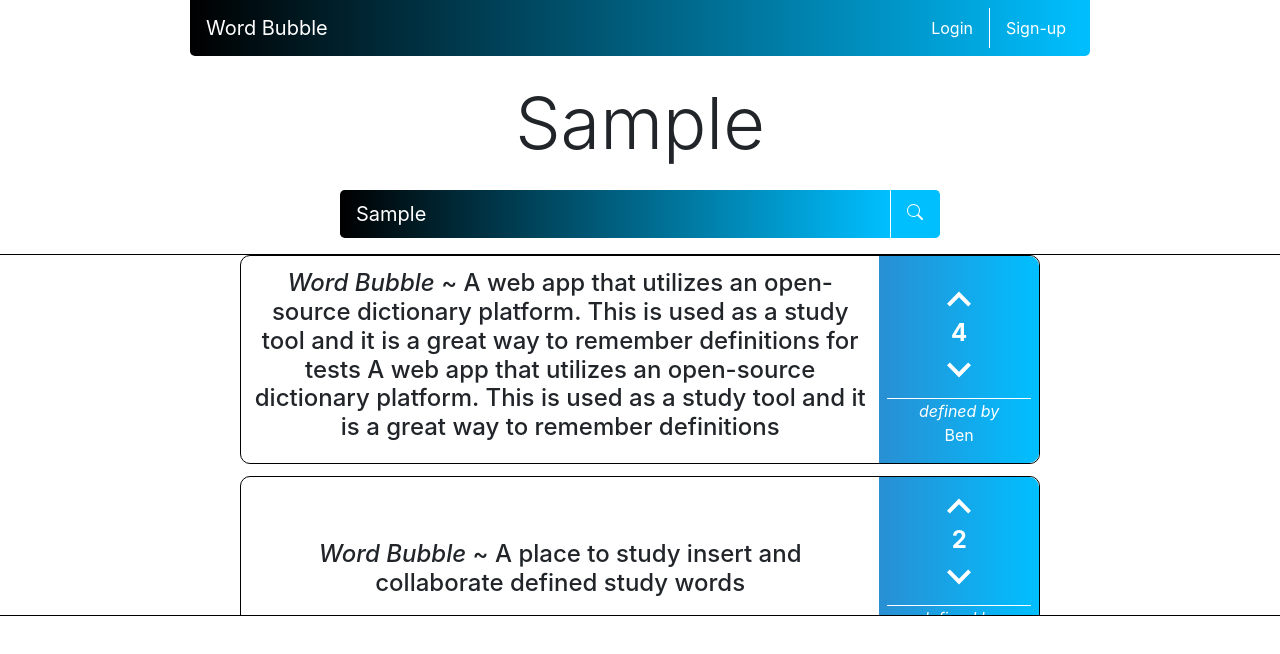
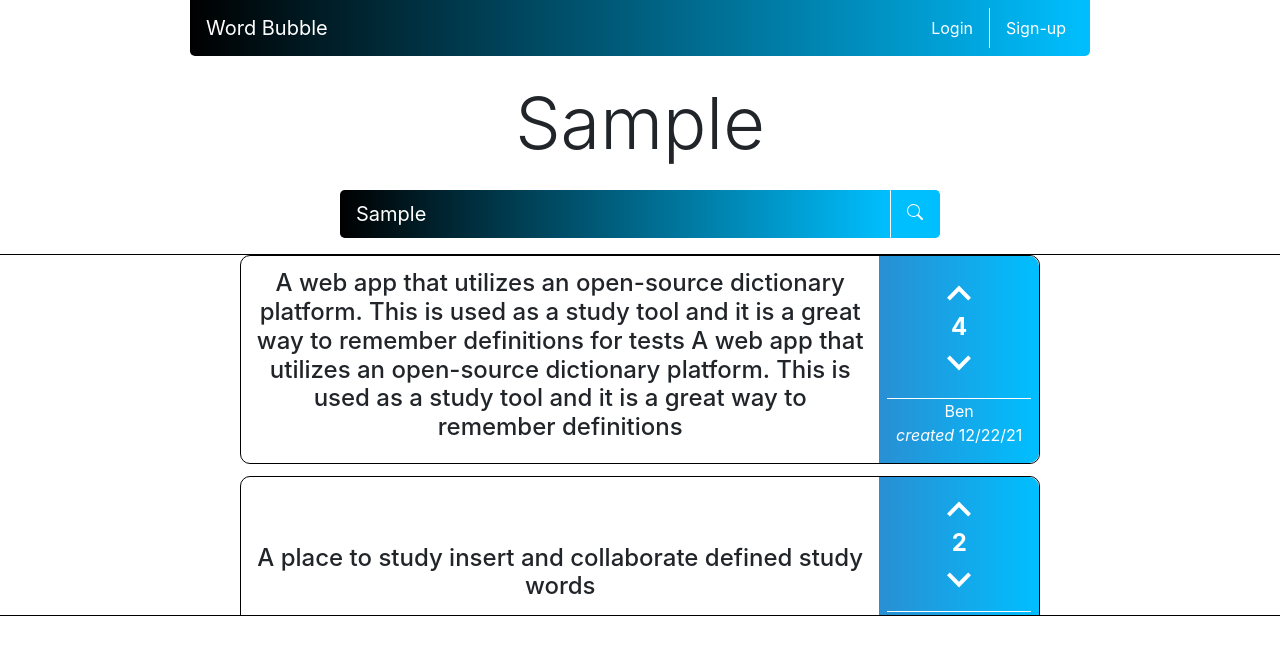
Before and after one commit to bchadwic/react, a React (Create React App) app in the folder my-app/: page / in a window 1280 px wide. Both pictures are taken after typing "Sample" into the empty fields and a click on the button 915 px from the left and 214 px from the top of the page. Shown: the top 654 px of the page. Built offline with nearby package versions, Linux system fonts and the light colour scheme.

Commit message:
refactored ui file structure to help modularize the project

```diff
--- a/my-app/src/components/Results.js
+++ b/my-app/src/components/Results.js
@@ -1,45 +1,30 @@
-import Card from "react-bootstrap/Card";
-import Container from "react-bootstrap/esm/Container";
+import Result from './results-components/Result';
 import '../styles/Results.css';
 
 const Results = () => {
 
-    const currentWord = "Word Bubble";
     const results = [
-            {definition : "A web app that utilizes an open-source dictionary platform. This is used as a study tool and it is a great way to remember definitions for tests A web app that utilizes an open-source dictionary platform. This is used as a study tool and it is a great way to remember definitions", rank: 4, user: "Ben"},
-            {definition : "A place to study insert and collaborate defined study words", rank: 2, user: "Sarah"},
-            {definition : "A place to post words", rank: -1, user: "Nick"},
-            {definition : "Hello World", rank: -2, user: "Joe"}
+            {date: "12/22/21", definition : "A web app that utilizes an open-source dictionary platform. This is used as a study tool and it is a great way to remember definitions for tests A web app that utilizes an open-source dictionary platform. This is used as a study tool and it is a great way to remember definitions", rank: 4, user: "Ben"},
+            {date: "12/22/21", definition : "A place to study insert and collaborate defined study words", rank: 2, user: "Sarah"},
+            {date: "12/22/21", definition : "A place to post words", rank: -1, user: "Nick"},
+            {date: "12/22/21", definition : "Hello World", rank: -22334242, user: "Joe"}
         ];
 
     return (
         <div>
             <div className="Divider mt-3"></div>
-        <div className="Result-Root">
-            <div className="Results">
-                {results.map(result => (
-                <div className="Result-Box">
-                    <div className="Result-Body">
-                        <div className="Result-Text">
-                            <h4><i>{currentWord}</i> ~ {result.definition}</h4>
-                        </div>
-                    </div>
-                    <aside className="Result-Side-Bar">
-                        <div className="Result-Rank my-3">
-                            <a href="#"><svg xmlns="http://www.w3.org/2000/svg" className="Up-Arrow" width="24" height="24" viewBox="0 0 24 24"><path d="M0 7.33l2.829-2.83 9.175 9.339 9.167-9.339 2.829 2.83-11.996 12.17z"/></svg></a>
-                            <h4 className="my-2"><b>{result.rank}</b></h4>
-                            <a href="#"><svg xmlns="http://www.w3.org/2000/svg" className="Down-Arrow" width="24" height="24" viewBox="0 0 24 24"><path d="M0 7.33l2.829-2.83 9.175 9.339 9.167-9.339 2.829 2.83-11.996 12.17z"/></svg></a>
-                        </div>
-                        <div className="Result-Defined-By mx-2">
-                            <p>
-                                <i>defined by</i><br/> {result.user}
-                            </p>
-                        </div>
-                    </aside>
+            <div className="Result-Root">
+                <div className="Results">
+                    {results.map(result => (
+                        <Result
+                            definition = {result.definition}
+                            rank       = {result.rank}
+                            user       = {result.user}
+                            date       = {result.date}
+                        />
+                    ))}
                 </div>
-                ))}
             </div>
-        </div>
             <div className="Divider mb-4"></div>
         </div>
     );
--- /dev/null
+++ b/my-app/src/components/results-components/Result.js
@@ -0,0 +1,19 @@
+import ResultSideBar from './ResultSideBar';
+import ResultDefinition from './ResultDefinition';
+
+const Result = ({definition, rank, user, date}) => {
+    return (
+        <div className="Result-Box">
+            <ResultDefinition
+                definition = {definition}
+            />
+            <ResultSideBar
+                rank = {rank}
+                user = {user}
+                date = {date}
+            />
+        </div>
+    );
+};
+
+export default Result;
--- /dev/null
+++ b/my-app/src/components/results-components/ResultDefinition.js
@@ -0,0 +1,11 @@
+const ResultDefinition = ({definition}) => {
+    return (
+        <div className="Result-Body">
+            <div className="Result-Text">
+                <h4>{definition}</h4>
+            </div>
+        </div>
+    );
+};
+
+export default ResultDefinition;
--- /dev/null
+++ b/my-app/src/components/results-components/ResultRank.js
@@ -0,0 +1,15 @@
+import '../../styles/Results.css';
+
+const ResultRank = ({rank}) => {
+    return (
+        <div className="Result-Rank">
+            <a href="#"><svg xmlns="http://www.w3.org/2000/svg" className="Up-Arrow" width="24" height="24" viewBox="0 0 24 24"><path d="M0 7.33l2.829-2.83 9.175 9.339 9.167-9.339 2.829 2.83-11.996 12.17z"/></svg></a>
+            <div className="Result-Number">
+                <h4 className="my-2"><b>{rank}</b></h4>
+            </div>
+            <a href="#"><svg xmlns="http://www.w3.org/2000/svg" className="Down-Arrow" width="24" height="24" viewBox="0 0 24 24"><path d="M0 7.33l2.829-2.83 9.175 9.339 9.167-9.339 2.829 2.83-11.996 12.17z"/></svg></a>
+        </div>
+    );
+};
+
+export default ResultRank;
--- /dev/null
+++ b/my-app/src/components/results-components/ResultSideBar.js
@@ -0,0 +1,21 @@
+import ResultRank from './ResultRank';
+
+const ResultSideBar = ({user, date, rank}) => {
+    return (
+        <aside className="Result-Side-Bar">
+            <ResultRank
+                rank = {rank}
+            />
+            <div className="Result-Defined-By mx-2">
+                <p>
+                    {user}
+                    <br/>
+                    <i>created </i>
+                    {date}
+                </p>
+            </div>
+        </aside>
+    );
+};
+
+export default ResultSideBar;
--- a/my-app/src/styles/Results.css
+++ b/my-app/src/styles/Results.css
@@ -60,6 +60,16 @@
 
 .Result-Rank {
     margin: auto;
+    padding-top: 12%;
+    padding-bottom: 12%;
+}
+
+
+.Result-Number {
+    max-width: 12vw;
+    white-space: nowrap;
+  	overflow: hidden;
+  	text-overflow: ellipsis;
 }
 
 .Up-Arrow {
```
